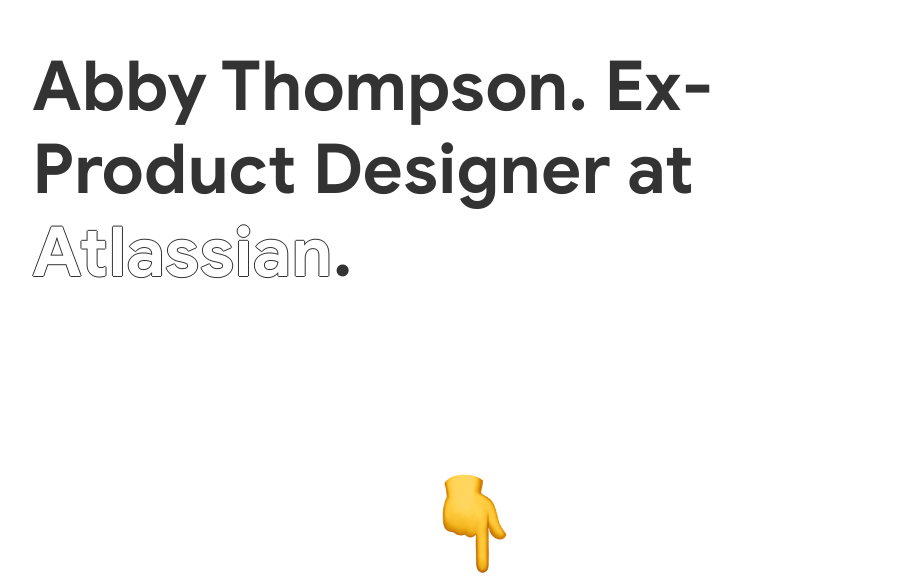
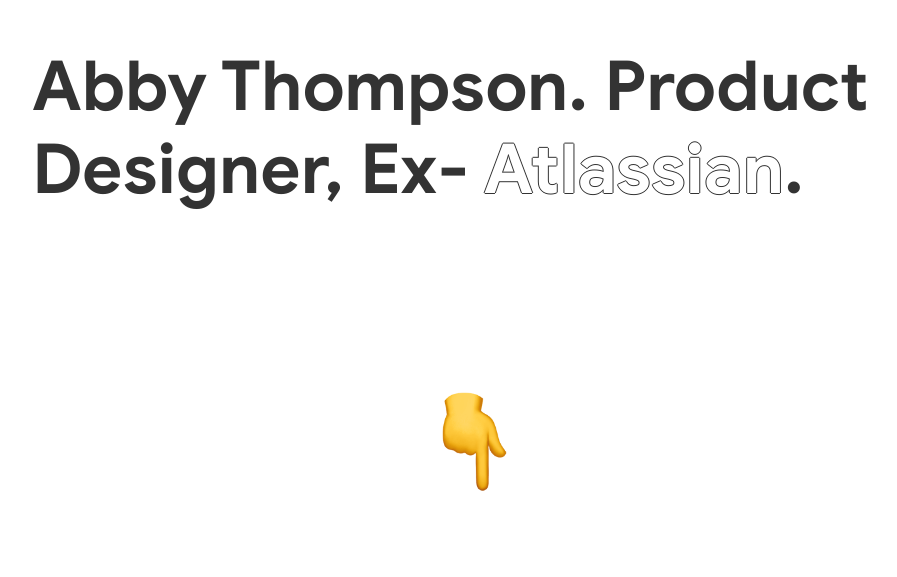
Before and after one commit to abbyythompson/abbyythompson.github.io, a plain HTML site: page index.html in a window 1280 px wide. Shown: the part 234-811 px from the top of the page, without its empty margins (173-1070 px from the left). Drawn offline with nearby package versions, Linux system fonts and the light colour scheme.

Commit message:
Update index.html

```diff
--- a/index.html
+++ b/index.html
@@ -28,8 +28,8 @@
     <div class="container">
       <div class="section text-left">
         <h1>
-          Abby Thompson. Ex-Product Designer at
-          <a href="https://www.atlassian.com/" target="_blank"> Atlassian</a>.
+          Abby Thompson. Product Designer, Ex-
+          <a href="https://www.atlassian.com/" target="_blank">Atlassian</a>.
         </h1>
       </div>
       <div class="centerImg">
```
